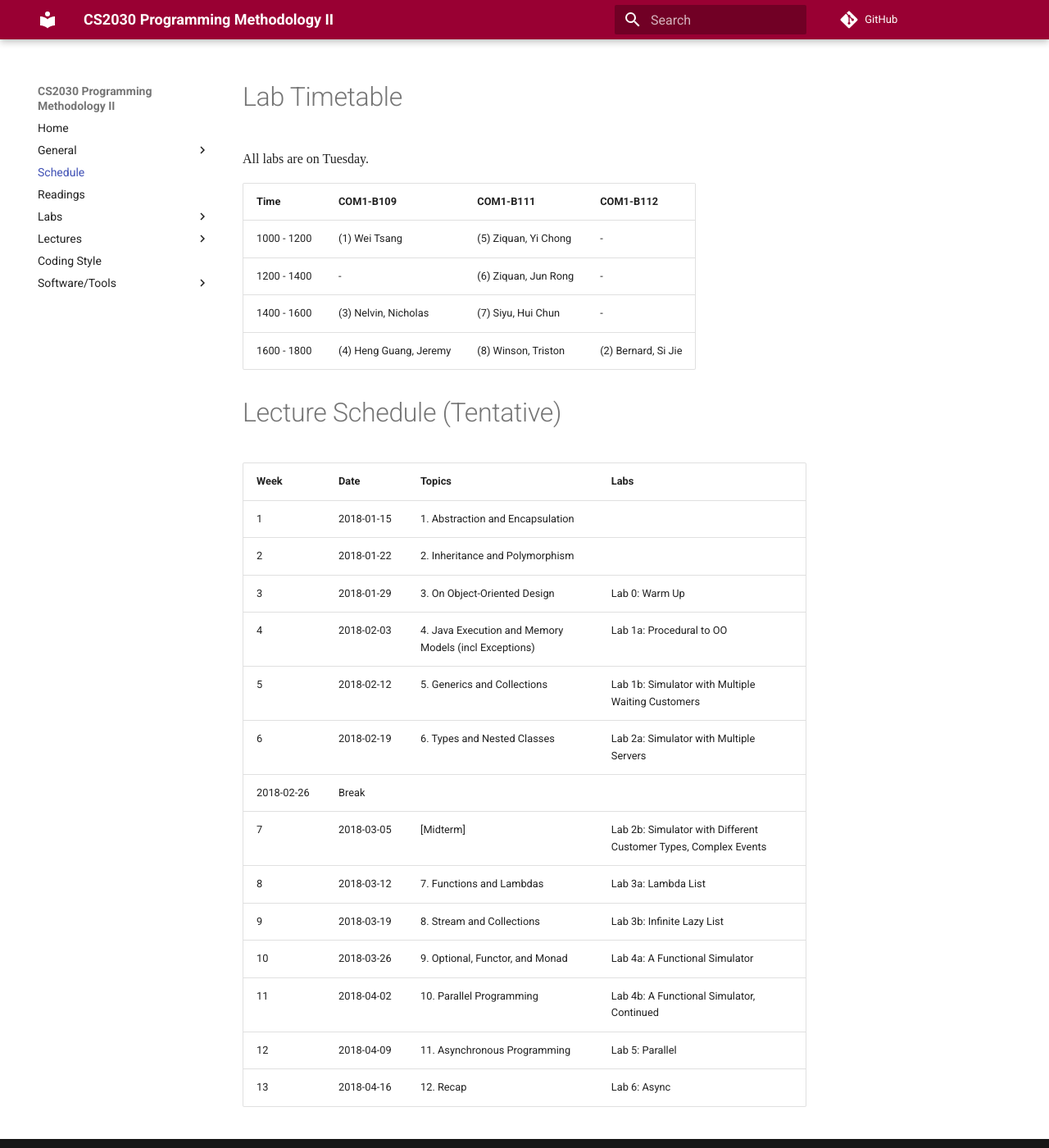
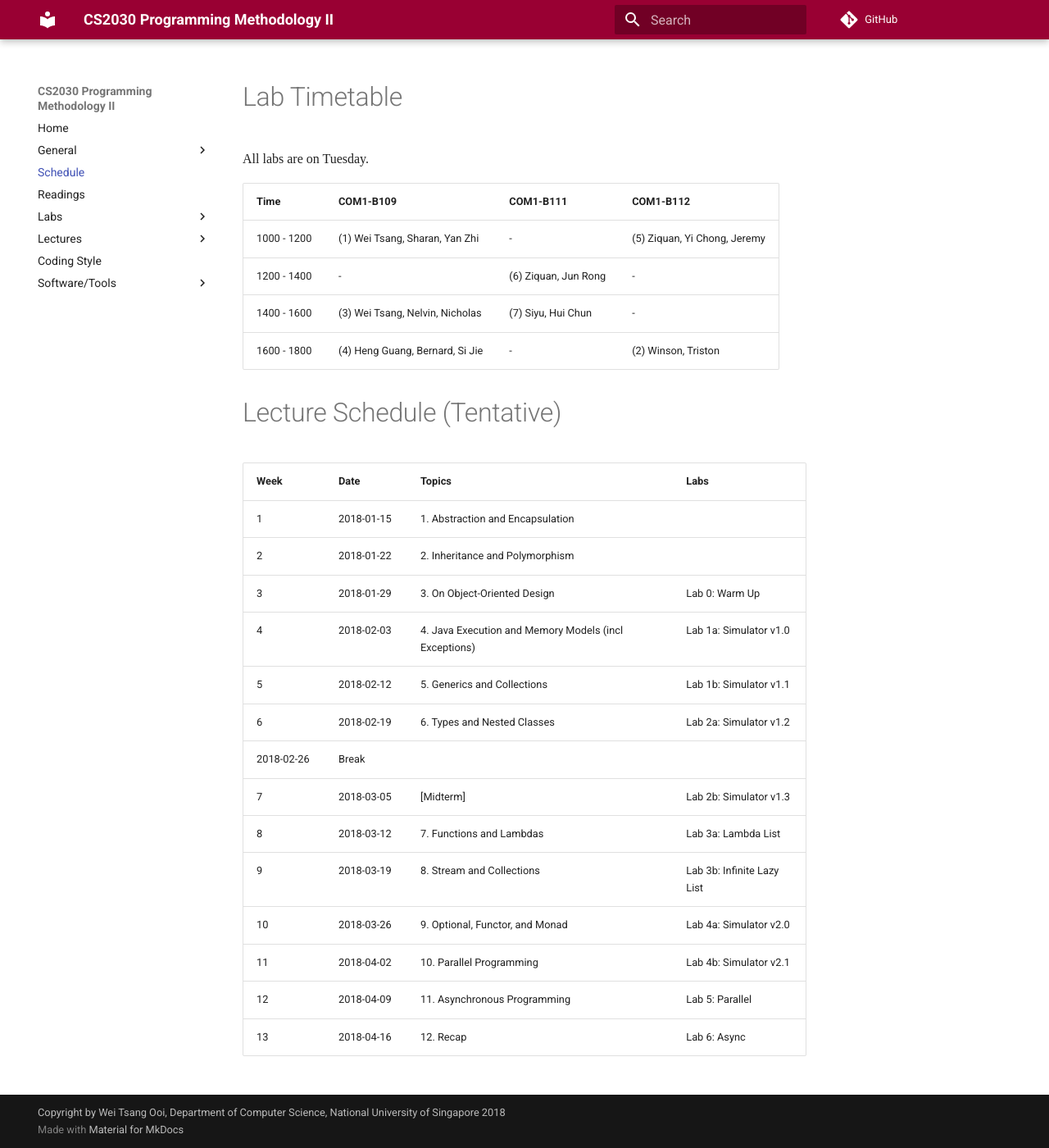
Before and after one commit to nus-cs2030/1718-s2, an MkDocs documentation site: the page built from docs/schedule.md, in a window 1280 px wide and 1400 px high. Shown: the whole window at 82% size. Built offline with MkDocs 1.6.1 and Material for MkDocs 9.7.7, drawn with Linux system fonts in a browser that asks for light colours; some web fonts are replaced; comment, search, counter and statistics services are not loaded; old or Windows-style settings are respelled for this version of MkDocs.

Commit message:
Update TA schedule and lab schedule

```diff
--- a/docs/schedule.md
+++ b/docs/schedule.md
@@ -4,10 +4,10 @@ All labs are on Tuesday.
 
 Time        | COM1-B109 | COM1-B111 | COM1-B112 |
 ------------| --------- | --------- | --------- |
-1000 - 1200 | (1) Wei Tsang | (5) Ziquan, Yi Chong | - |
+1000 - 1200 | (1) Wei Tsang, Sharan, Yan Zhi | - | (5) Ziquan, Yi Chong, Jeremy |
 1200 - 1400 | -         | (6) Ziquan, Jun Rong | - |
-1400 - 1600 | (3) Nelvin, Nicholas | (7) Siyu, Hui Chun | - |
-1600 - 1800 | (4) Heng Guang, Jeremy | (8) Winson, Triston | (2) Bernard, Si Jie |
+1400 - 1600 | (3) Wei Tsang, Nelvin, Nicholas | (7) Siyu, Hui Chun | - |
+1600 - 1800 | (4) Heng Guang, Bernard, Si Jie | - | (2) Winson, Triston |
 
 # Lecture Schedule (Tentative)
 
@@ -16,14 +16,14 @@ Week | Date       | Topics | Labs |
 1    | 2018-01-15 | 1. Abstraction and Encapsulation |
 2    | 2018-01-22 | 2. Inheritance and Polymorphism |
 3    | 2018-01-29 | 3. On Object-Oriented Design |  Lab 0: Warm Up
-4    | 2018-02-03 | 4. Java Execution and Memory Models (incl Exceptions)| Lab 1a: Procedural to OO
-5    | 2018-02-12 | 5. Generics and Collections |  Lab 1b: Simulator with Multiple Waiting Customers
-6    | 2018-02-19 | 6. Types and Nested Classes |  Lab 2a: Simulator with Multiple Servers
+4    | 2018-02-03 | 4. Java Execution and Memory Models (incl Exceptions)| Lab 1a: Simulator v1.0
+5    | 2018-02-12 | 5. Generics and Collections |  Lab 1b: Simulator v1.1
+6    | 2018-02-19 | 6. Types and Nested Classes |  Lab 2a: Simulator v1.2
      | 2018-02-26 | Break | |
-7    | 2018-03-05 | [Midterm] | Lab 2b: Simulator with Different Customer Types, Complex Events
+7    | 2018-03-05 | [Midterm] | Lab 2b: Simulator v1.3
 8    | 2018-03-12 | 7. Functions and Lambdas | Lab 3a: Lambda List
 9    | 2018-03-19 | 8. Stream and Collections | Lab 3b: Infinite Lazy List
-10   | 2018-03-26 | 9. Optional, Functor, and Monad | Lab 4a: A Functional Simulator
-11   | 2018-04-02 | 10. Parallel Programming | Lab 4b: A Functional Simulator, Continued
+10   | 2018-03-26 | 9. Optional, Functor, and Monad | Lab 4a: Simulator v2.0
+11   | 2018-04-02 | 10. Parallel Programming | Lab 4b: Simulator v2.1
 12   | 2018-04-09 | 11. Asynchronous Programming | Lab 5: Parallel
 13   | 2018-04-16 | 12. Recap | Lab 6: Async
```
